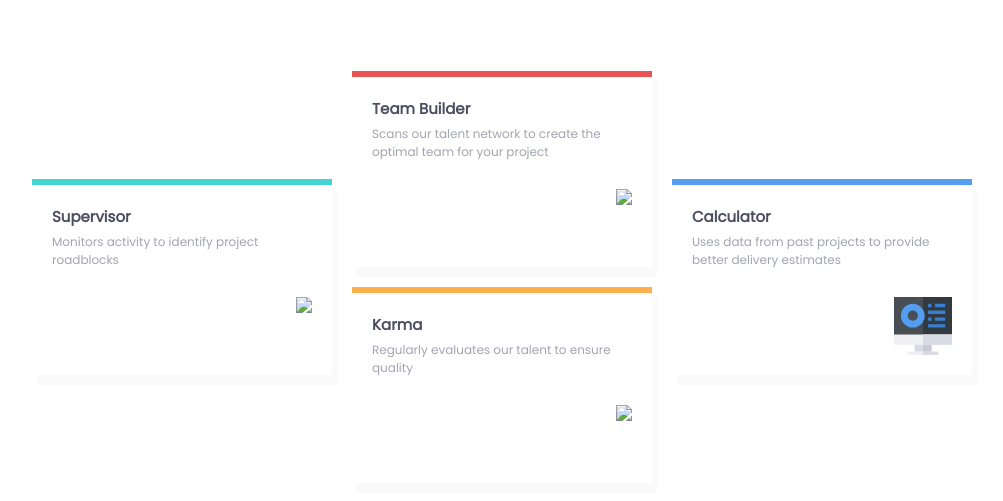
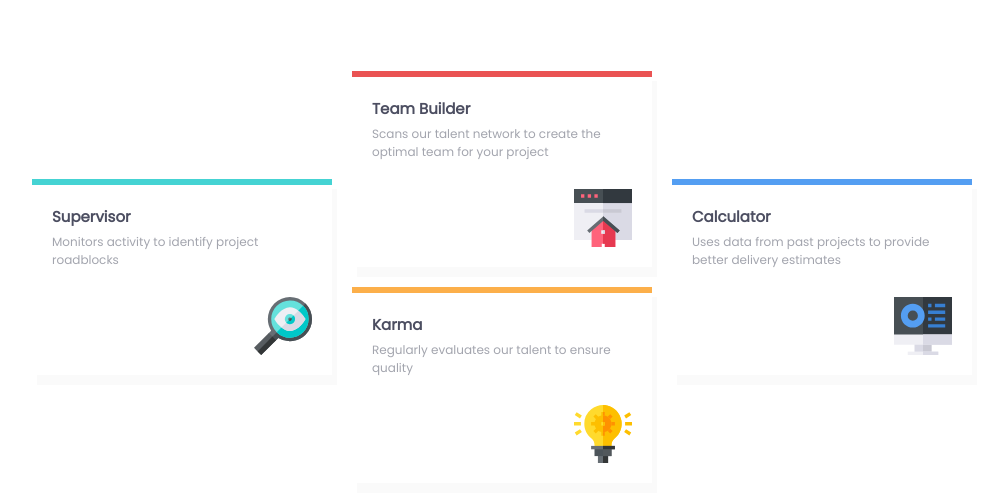
Before and after one commit to majha07/majha07.github.io, a plain HTML site: page FourCardFeatureSection.html in a window 1280 px wide. Shown: the part 243-744 px from the top of the page, without its empty margins (138-1141 px from the left). Drawn offline with Linux system fonts and the light colour scheme.

Commit message:
Update FourCardFeatureSection.html

```diff
--- a/FourCardFeatureSection.html
+++ b/FourCardFeatureSection.html
@@ -154,7 +154,7 @@
                     <p class="p-card">Monitors activity to identify project roadblocks</p>
                 </div>
                 <div class="card-icon">
-                    <img src='images/icon-supervisor.svg'>
+                    <img src='./icon-supervisor.svg'>
                 </div>
             </div>
         </div>
@@ -166,7 +166,7 @@
                     <p class="p-card">Scans our talent network to create the optimal team for your project</p>
                 </div>
                 <div class="card-icon">
-                    <img src='images/icon-team-builder.svg'>
+                    <img src='./icon-team-builder.svg'>
                 </div>
             </div>
             <div class="card">
@@ -176,7 +176,7 @@
                     <p class="p-card">Regularly evaluates our talent to ensure quality</p>
                 </div>
                 <div class="card-icon">
-                    <img src='images/icon-karma.svg'>
+                    <img src='./icon-karma.svg'>
                 </div>
             </div>
         </div>
```
